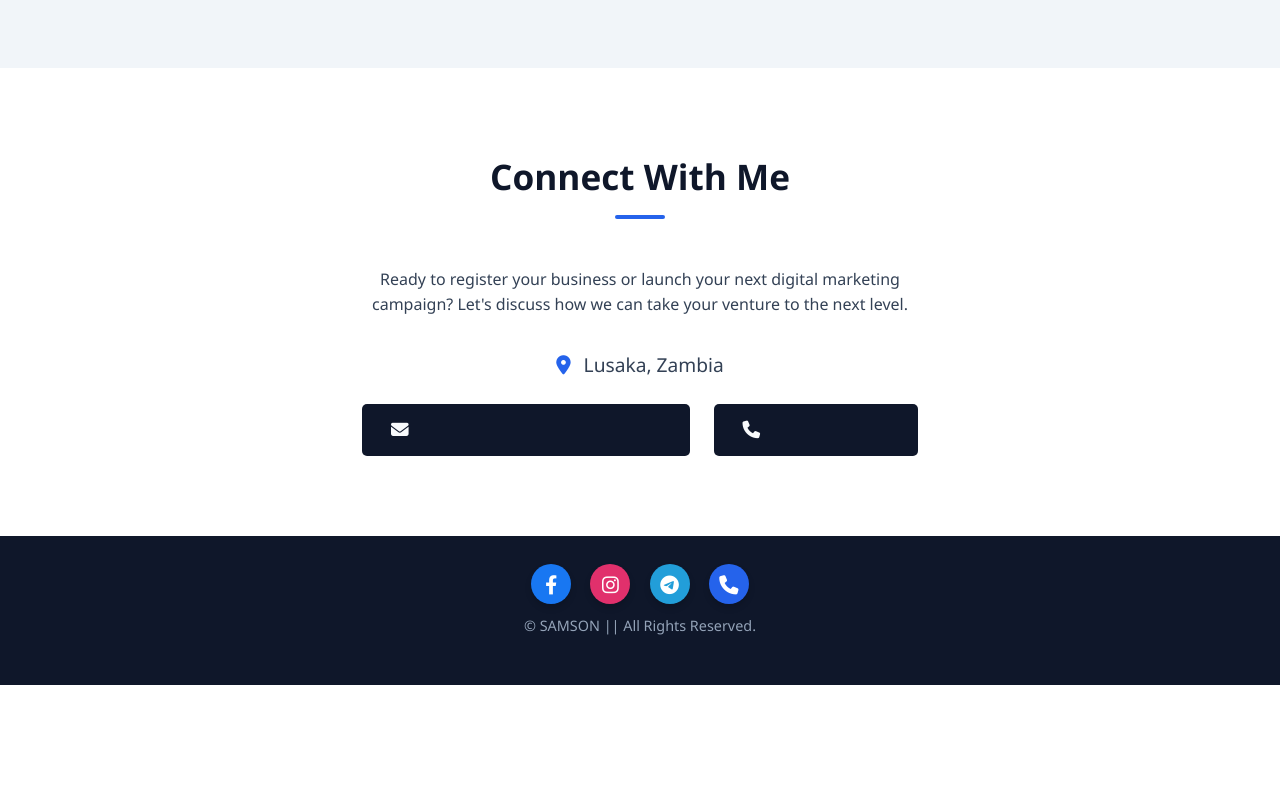
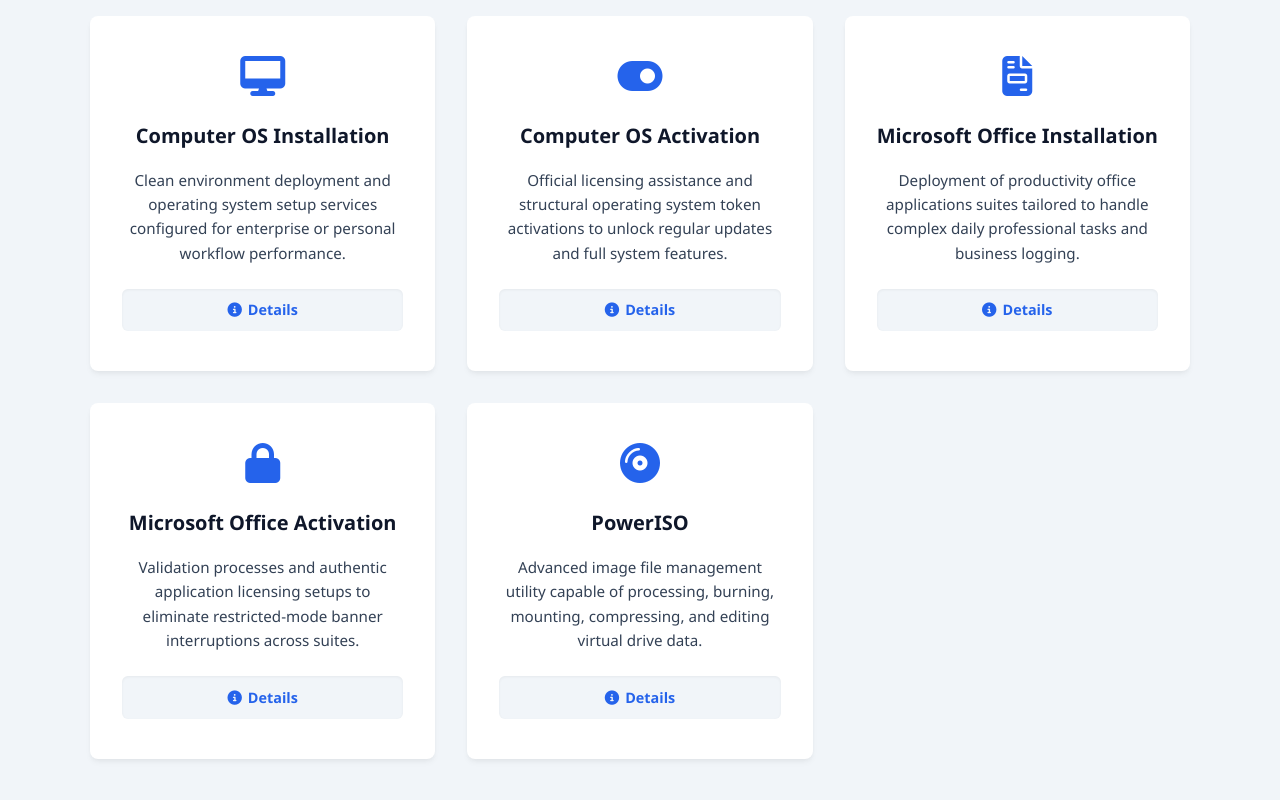
Before and after one commit to lisotech/samson, a plain HTML site: page index.html in a window 1280 px wide. Shown: the part 1640-2440 px from the top of the page. Before the commit the page ends 2325 px from the top, so only its background shows below. Drawn offline with Linux system fonts and the light colour scheme.

Commit message:
Refactor CSS comments and update service card styles
Adjusted comments for clarity and updated service card styles to enhance layout and interactivity.

```diff
--- a/index.html
+++ b/index.html
@@ -93,7 +93,7 @@
             color: var(--accent);
         }
 
-        /* Hero Section blended with the studio portrait mood - Padding adjusted for slimmer header */
+        /* Hero Section blended with the studio portrait mood */
         .hero {
             min-height: auto;
             background: linear-gradient(135deg, #18181b 0%, #27272a 100%);
@@ -221,17 +221,23 @@
             margin: 0 auto;
         }
 
+        /* Unified flex column card layout to prevent height jumping */
         .service-card {
             background: #ffffff;
             padding: 2.5rem 2rem;
             border-radius: 8px;
             text-align: center;
             box-shadow: 0 4px 6px -1px rgba(0,0,0,0.05), 0 2px 4px -1px rgba(0,0,0,0.03);
-            transition: transform 0.3s;
+            transition: transform 0.3s, box-shadow 0.3s;
+            display: flex;
+            flex-direction: column;
+            justify-content: space-between;
+            height: 100%;
         }
 
         .service-card:hover {
             transform: translateY(-5px);
+            box-shadow: 0 10px 15px -3px rgba(0,0,0,0.1);
         }
 
         .service-card i {
@@ -243,6 +249,74 @@
         .service-card h3 {
             margin-bottom: 1rem;
             color: var(--primary);
+            font-size: 1.25rem;
+        }
+
+        .service-card p {
+            margin-bottom: 1.5rem;
+            font-size: 0.95rem;
+            flex-grow: 1; /* Pushes interactive tools cleanly to the base line */
+        }
+
+        /* Details & Download Interactive Elements */
+        .service-card details {
+            cursor: pointer;
+            outline: none;
+            background: var(--bg-light);
+            padding: 0.6rem;
+            border-radius: 6px;
+            box-shadow: inset 0 1px 3px rgba(0,0,0,0.05);
+            text-align: left;
+            width: 100%;
+        }
+
+        .service-card summary {
+            font-size: 0.9rem;
+            color: var(--accent);
+            font-weight: 600;
+            list-style: none;
+            display: flex;
+            align-items: center;
+            justify-content: center;
+            gap: 6px;
+            user-select: none;
+        }
+
+        .service-card summary::-webkit-details-marker {
+            display: none;
+        }
+
+        .service-card summary::before {
+            content: '\f05a';
+            font-family: 'Font Awesome 6 Free';
+            font-weight: 900;
+        }
+
+        .service-card details[open] summary {
+            color: var(--text-dark);
+            margin-bottom: 0.5rem;
+            border-bottom: 1px dashed #cbd5e1;
+            padding-bottom: 0.3rem;
+        }
+
+        .btn-download {
+            display: inline-flex;
+            align-items: center;
+            justify-content: center;
+            gap: 8px;
+            width: 100%;
+            background: #10b981; /* Premium Emerald Green */
+            color: #ffffff;
+            text-decoration: none;
+            padding: 0.6rem;
+            font-size: 0.85rem;
+            font-weight: 600;
+            border-radius: 4px;
+            transition: background 0.2s;
+        }
+
+        .btn-download:hover {
+            background: #059669;
         }
 
         /* Contact Section */
@@ -305,7 +379,7 @@
             background: var(--primary);
             color: #94a3b8;
             text-align: center;
-            padding: 1.2rem 2rem; /* Reduced padding from 2.5rem */
+            padding: 1.2rem 2rem;
             font-size: 0.9rem;
         }
 
@@ -314,7 +388,7 @@
             display: flex;
             justify-content: center;
             gap: 1.2rem;
-            margin: 0.6rem 0; /* Reduced margin from 1.2rem */
+            margin: 0.6rem 0;
         }
 
         .social-icon {
@@ -331,13 +405,11 @@
             box-shadow: 0 4px 6px rgba(0, 0, 0, 0.15);
         }
 
-        /* Applied original specific brand colors strictly by platform */
         .social-icon.facebook { background-color: #1877f2; }
         .social-icon.instagram { background-color: #e1306c; }
         .social-icon.telegram { background-color: #229ed9; }
         .social-icon.phone { background-color: #2563eb; }
 
-        /* Animation scaling on interactive hover states */
         .social-icon:hover {
             transform: translateY(-4px);
             filter: brightness(1.15);
@@ -428,23 +500,90 @@
     <section id="services" class="services">
         <h2 class="section-title">Lisotech Innovations Services</h2>
         <div class="services-grid">
-            <!-- Service 1 -->
+            <!-- Box 1 -->
             <div class="service-card">
                 <i class="fa-solid fa-briefcase"></i>
                 <h3>Business Registration</h3>
                 <p>Complete regulatory compliance setup, legal structuring, and administrative filings to formally launch your enterprise in Zambia smoothly.</p>
             </div>
-            <!-- Service 2 -->
+
+            <!-- Box 2 -->
             <div class="service-card">
                 <i class="fa-solid fa-bullhorn"></i>
                 <h3>Digital Marketing</h3>
                 <p>Targeted ad campaigns, brand identity building, and strategic online placement to convert traffic into real commercial growth.</p>
             </div>
-            <!-- Service 3 -->
+
+            <!-- Box 3 -->
             <div class="service-card">
                 <i class="fa-solid fa-chart-line"></i>
                 <h3>Business Growth</h3>
                 <p>Consultancy services geared toward setting up structural pillars, managing corporate profiles, and unlocking sustainable operational pathways.</p>
+            </div>
+
+            <!-- Box 4: Computer OS Installation -->
+            <div class="service-card">
+                <i class="fa-solid fa-desktop"></i>
+                <h3>Computer OS Installation</h3>
+                <p>Clean environment deployment and operating system setup services configured for enterprise or personal workflow performance.</p>
+                <details>
+                    <summary>Details</summary>
+                    <a href="https://www.mediafire.com/folder/j35t8sw41mwcj/SAMSON+Softies" class="btn-download" target="_blank">
+                        <i class="fa-solid fa-download"></i> Download Files
+                    </a>
+                </details>
+            </div>
+
+            <!-- Box 5: Computer OS Activation -->
+            <div class="service-card">
+                <i class="fa-solid fa-toggle-on"></i>
+                <h3>Computer OS Activation</h3>
+                <p>Official licensing assistance and structural operating system token activations to unlock regular updates and full system features.</p>
+                <details>
+                    <summary>Details</summary>
+                    <a href="https://www.mediafire.com/folder/j35t8sw41mwcj/SAMSON+Softies" class="btn-download" target="_blank">
+                        <i class="fa-solid fa-download"></i> Download Files
+                    </a>
+                </details>
+            </div>
+
+            <!-- Box 6: Microsoft Office Installation -->
+            <div class="service-card">
+                <i class="fa-solid fa-file-invoice"></i>
+                <h3>Microsoft Office Installation</h3>
+                <p>Deployment of productivity office applications suites tailored to handle complex daily professional tasks and business logging.</p>
+                <details>
+                    <summary>Details</summary>
+                    <a href="https://www.mediafire.com/folder/j35t8sw41mwcj/SAMSON+Softies" class="btn-download" target="_blank">
+                        <i class="fa-solid fa-download"></i> Download Files
+                    </a>
+                </details>
+            </div>
+
+            <!-- Box 7: Microsoft Office Activation -->
+            <div class="service-card">
+                <i class="fa-solid fa-lock"></i>
+                <h3>Microsoft Office Activation</h3>
+                <p>Validation processes and authentic application licensing setups to eliminate restricted-mode banner interruptions across suites.</p>
+                <details>
+                    <summary>Details</summary>
+                    <a href="https://www.mediafire.com/folder/j35t8sw41mwcj/SAMSON+Softies" class="btn-download" target="_blank">
+                        <i class="fa-solid fa-download"></i> Download Files
+                    </a>
+                </details>
+            </div>
+
+            <!-- Box 8: PowerISO -->
+            <div class="service-card">
+                <i class="fa-solid fa-compact-disc"></i>
+                <h3>PowerISO</h3>
+                <p>Advanced image file management utility capable of processing, burning, mounting, compressing, and editing virtual drive data.</p>
+                <details>
+                    <summary>Details</summary>
+                    <a href="https://www.mediafire.com/file_premium/iwqvef2ec6svj8u/PowerISO9-x64.exe/file" class="btn-download" target="_blank">
+                        <i class="fa-solid fa-download"></i> Download PowerISO
+                    </a>
+                </details>
             </div>
         </div>
     </section>
```
